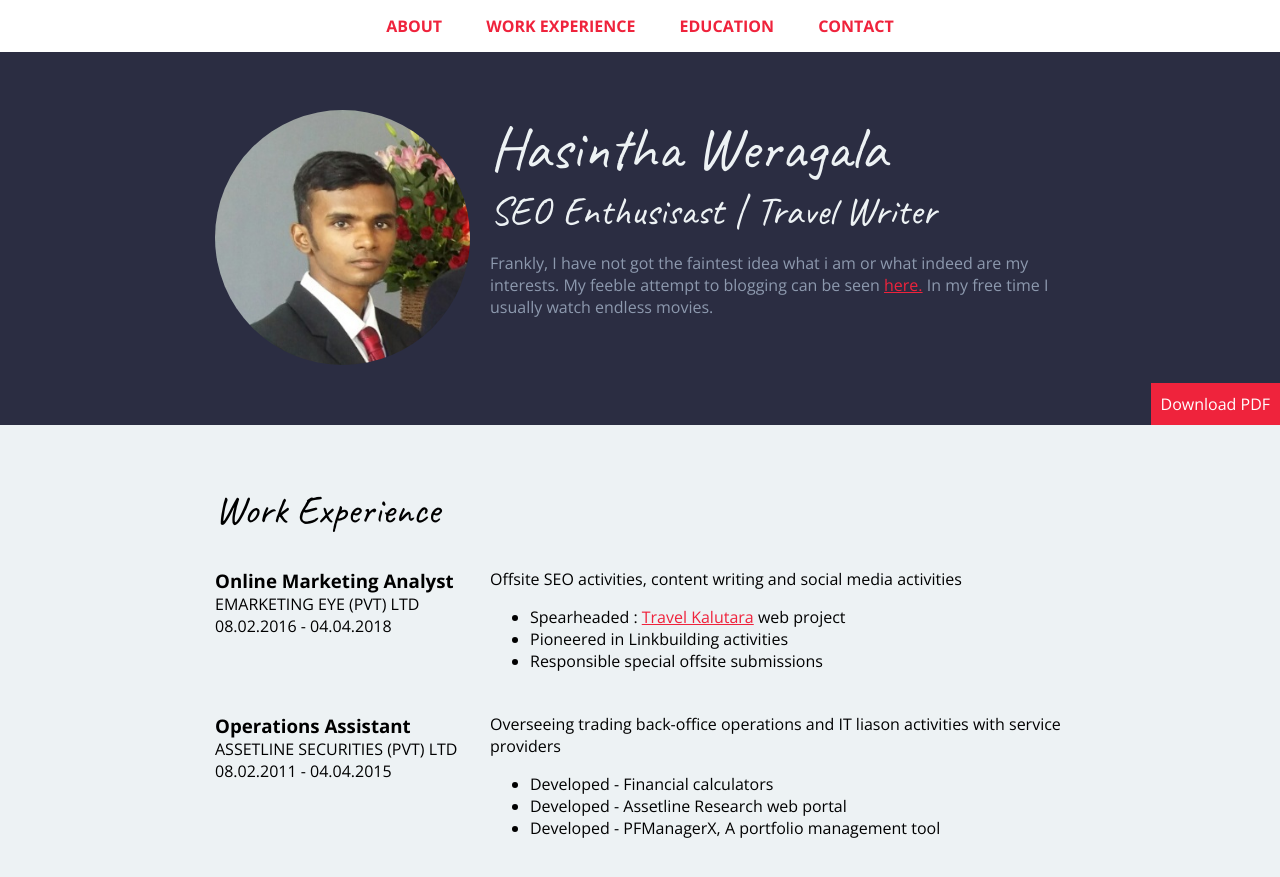
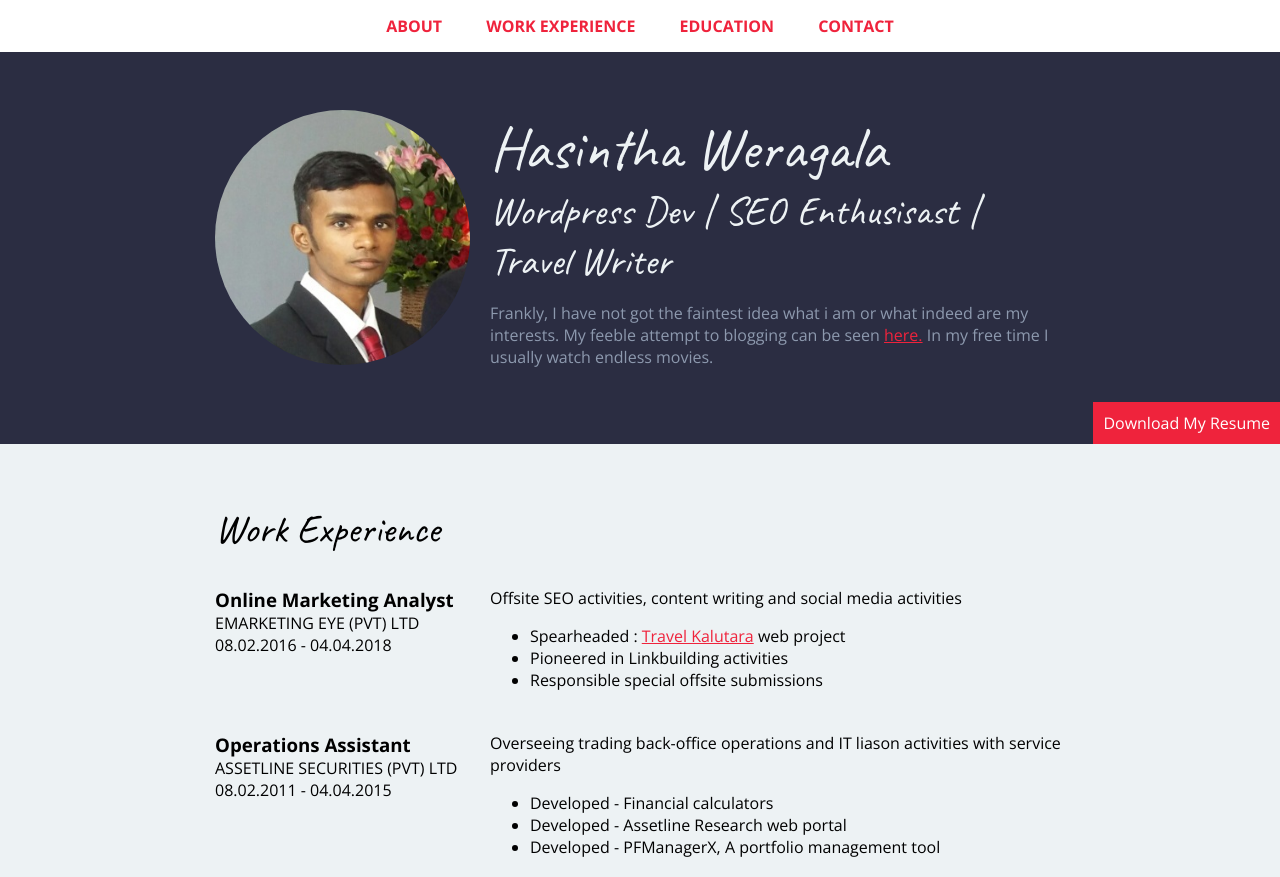
Before and after one commit to hasintha/hasintha.github.io, a plain HTML site: page Profile/index.html in a window 1280 px wide. Shown: the top 877 px of the page. Drawn offline with nearby package versions, Linux system fonts and the light colour scheme.

Commit message:
Update index.html

```diff
--- a/Profile/index.html
+++ b/Profile/index.html
@@ -23,7 +23,7 @@
         <img class="profile-img col-narrow" src="img/hasintha-weragala-photo.jpg" alt="hasintha weragala's photo" >
           <div class="col-wide">
             <h1> Hasintha Weragala </h1>
-            <h2> SEO Enthusisast | Travel Writer </h2>
+            <h2> Wordpress Dev | SEO Enthusisast | Travel Writer </h2>
             <p> Frankly, I have not got the faintest idea what i am or what indeed are my interests.
             My feeble attempt to blogging can be seen <a href="https://hasi-journal.blogspot.com">here.</a>
             In my free time I usually watch endless movies.</p>
@@ -31,7 +31,7 @@
         </div>
       </div>
       <!-- download link to resume -->
-      <a class="btn download" href="docs/CV-HASINTHA.pdf" target="_blank" download> Download PDF</a>
+      <a class="btn download" href="docs/Resume-Hasi.pdf" target="_blank" download> Download My Resume</a>
     </header>
 
     <main>
```
